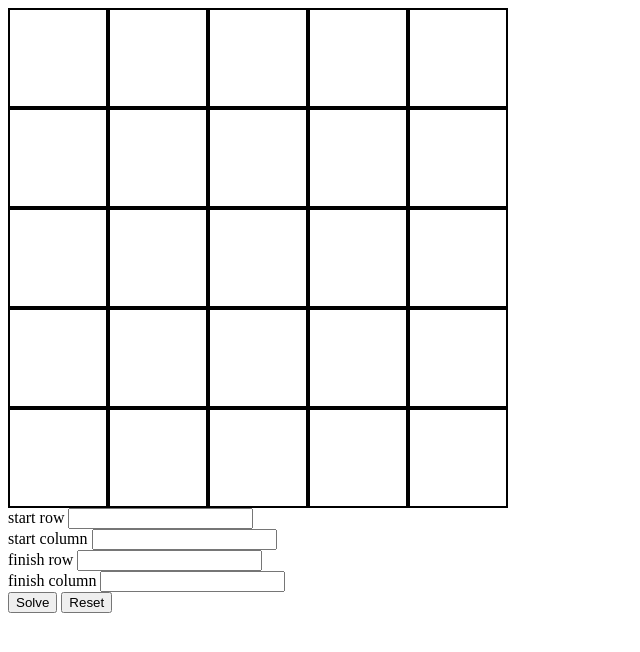
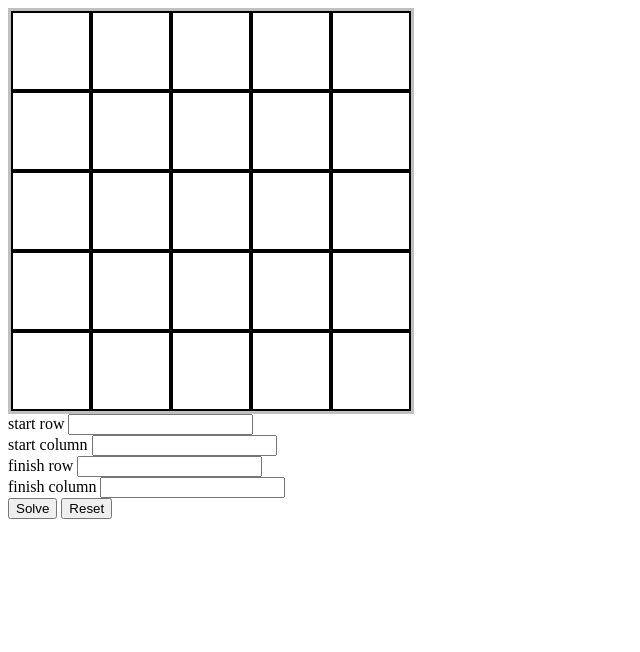
Before and after one commit to BarbodH/maze-solver, a website with bundled scripts: page index.html in a window 1280 px wide. Both pictures are taken after typing "5", "5" into the empty fields and a click on the button "Generate". Shown: the whole page, without its empty margins (0-640 px from the left). Built offline with nearby package versions, Linux system fonts and the light colour scheme.

Commit message:
Fixed maze size and restricted max rows/columns to 30

```diff
--- a/index.html
+++ b/index.html
@@ -27,7 +27,9 @@
   <!-- maze solver -->
   <div id="maze-solver-container" class="hide">
     <!-- maze solver - grid -->
-    <div id="grid-container" class="grid-container"></div>
+    <div class="grid-outer-container">
+      <div id="grid-container" class="grid-container center"></div>
+    </div>
 
     <!-- maze solver - menu -->
     <div id="menu">
--- a/scripts.js
+++ b/scripts.js
@@ -62,6 +62,9 @@ buttonGenerate.addEventListener("click", () => {
     || numRows < 2 || numColumns < 2) { // prohibit entries smaller than 2
     alert("ERROR!\nRow & column entries must be positive integers larger than 2.");
     return;
+  } else if (numRows >= 30 || numColumns >= 30) {
+    alert("ERROR!\nNumber of rows or columns cannot exceed 30.");
+    return;
   }
 
   // enable and clear input fields
@@ -80,6 +83,9 @@ buttonGenerate.addEventListener("click", () => {
   // initialization
   const numCells = numRows * numColumns;
   root.style.setProperty("--numColumns", numColumns); // update grid layout number of columns
+  const gridSideLength = parseInt(getComputedStyle(root).getPropertyValue("--gridSideLength"));
+  const largestDivisor = +numRows > +numColumns ? numRows : numColumns;
+  root.style.setProperty("--cellSideLength", gridSideLength / largestDivisor + "px");
 
   // dynamically fill out the grid
   for (let i = 0; i < numCells; i++) {
--- a/styles.css
+++ b/styles.css
@@ -1,19 +1,30 @@
 :root {
   --numColumns: 5;
+  --cellSideLength: 10px;
+  --gridSideLength: 400px;
 }
 
 .hide {
   display: none;
 }
 
+.grid-outer-container {
+  display: flex;
+  height: var(--gridSideLength);
+  width: var(--gridSideLength);
+  align-items: center;
+  justify-content: center;
+  border: solid;
+  border-color: silver;
+}
+
 .grid-container {
   display: grid;
-  grid-template-columns: repeat(var(--numColumns), 100px);
+  grid-template-columns: repeat(var(--numColumns), var(--cellSideLength));
 }
 
 .grid-item {
-  width: 100px;
-  height: 100px;
+  height: var(--cellSideLength);
   border-style: solid;
 }
 
```
